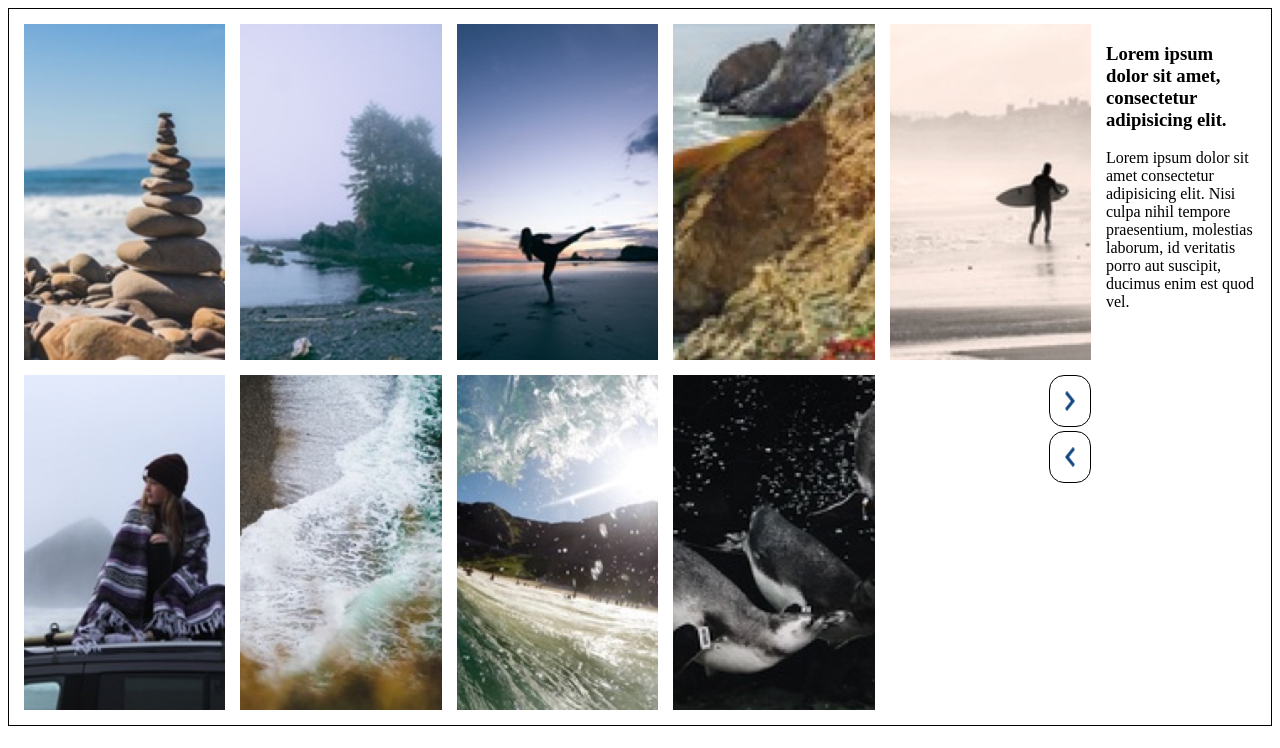
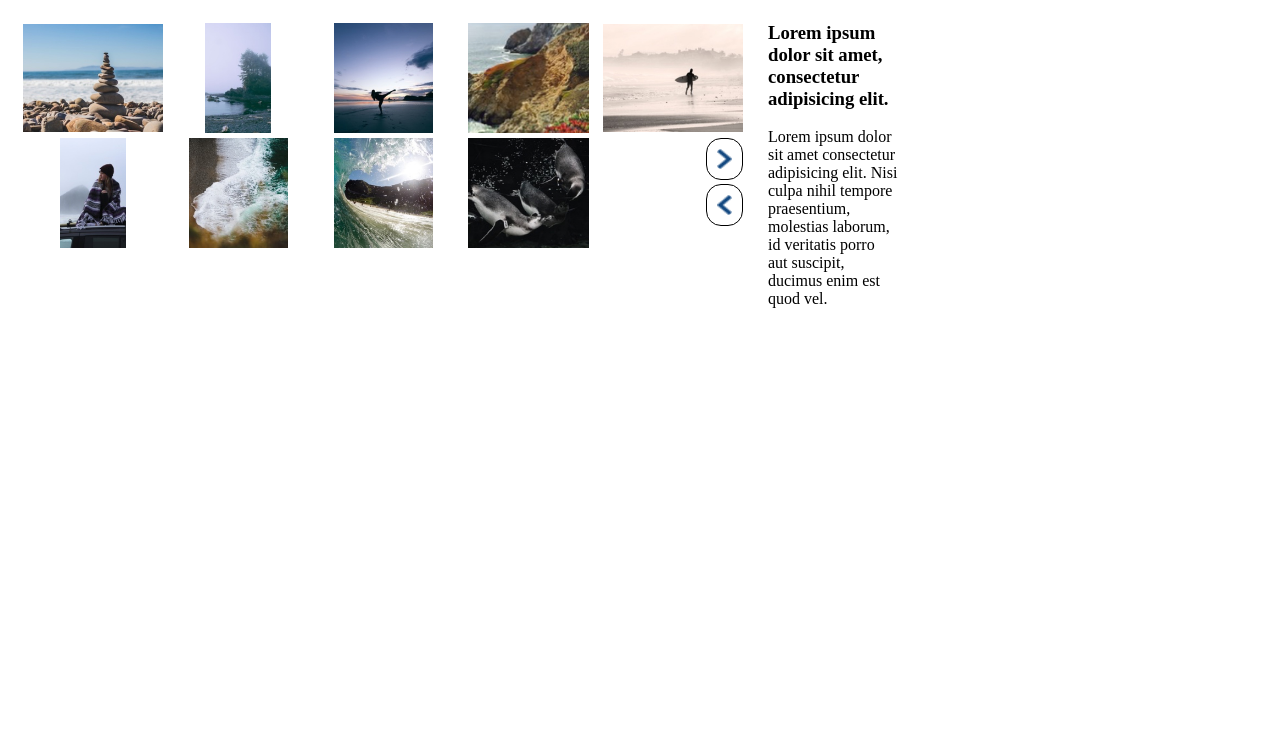
Before and after one commit to msostaric-hub/praksa-zadatak, a plain HTML site: page index.html in a window 1280 px wide. Drawn offline with nearby package versions, Linux system fonts and the light colour scheme.

Commit message:
Commit #2
Uređen CSS grid

```diff
--- a/css/style.css
+++ b/css/style.css
@@ -1,8 +1,7 @@
 .container {
   display: grid;
-  grid-template: 1fr 1fr/ 1fr 1fr 1fr 1fr 1fr 150px;
-  border: 1px solid black;
-  grid-gap: 15px;
+  grid-template: 110px 110px/ 140px 140px 140px 140px 140px 150px;
+  grid-gap: 5px;
   padding: 15px;
   box-sizing: border-box;
 }
@@ -11,14 +10,14 @@
   grid-row-start: 1;
   width: 100%;
   height: 100%;
-  object-fit: cover;
+  object-fit: scale-down;
 }
 
 .slika2 {
   grid-row-start: 2;
   width: 100%;
   height: 100%;
-  object-fit: cover;
+  object-fit: scale-down;
 }
 
 .btns {
@@ -27,14 +26,16 @@
   justify-self: end;
 }
 .btn {
-  width: 10px;
+  width: 15px;
   height: 20px;
   border: 1px solid black;
-  padding: 15px;
+  padding: 10px;
   border-radius: 15px;
 }
 
 .text {
   grid-row-start: 1;
   grid-row-end: 3;
+  margin-left: 20px;
+  margin-top: -20px;
 }
```
